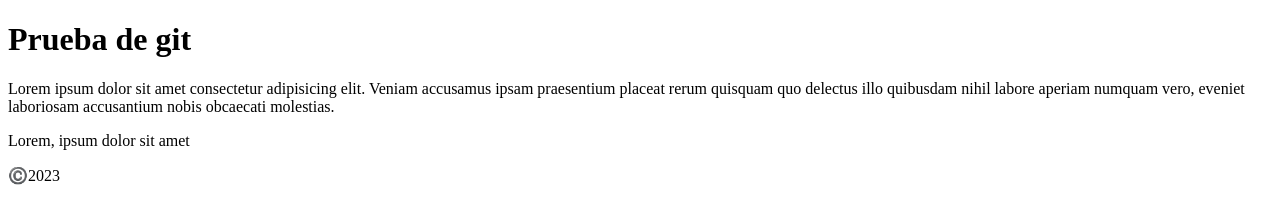
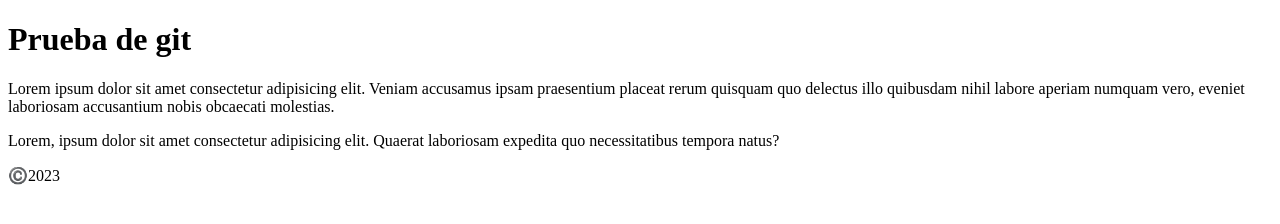
Before and after one commit to ZoeHAB/jsb29rt, a plain HTML site: page index.html in a window 1280 px wide. Drawn offline with Linux system fonts and the light colour scheme.

Commit message:
Revert "desastre"
This reverts commit ef868398047fe650fbbbfbd1176c05f00dfd50c9.

```diff
--- a/index.html
+++ b/index.html
@@ -18,7 +18,10 @@
         accusantium nobis obcaecati molestias.
       </p>
       <p>
-        Lorem, ipsum dolor sit amet
+        Lorem, ipsum dolor sit amet consectetur adipisicing elit. Quaerat
+        laboriosam expedita quo necessitatibus tempora natus?
+      </p>
+    </main>
     <footer>©️2023</footer>
   </body>
 </html>
```
